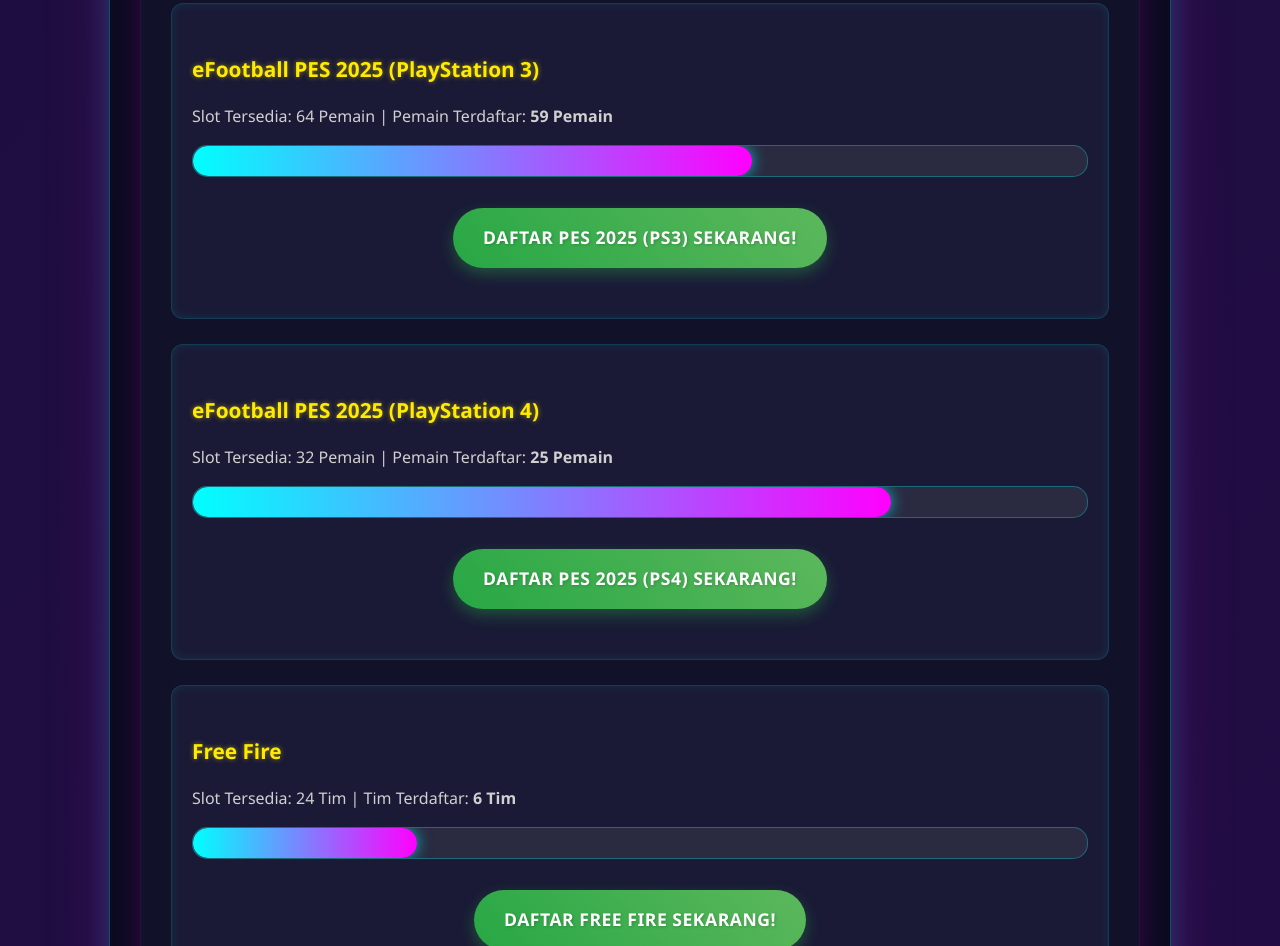
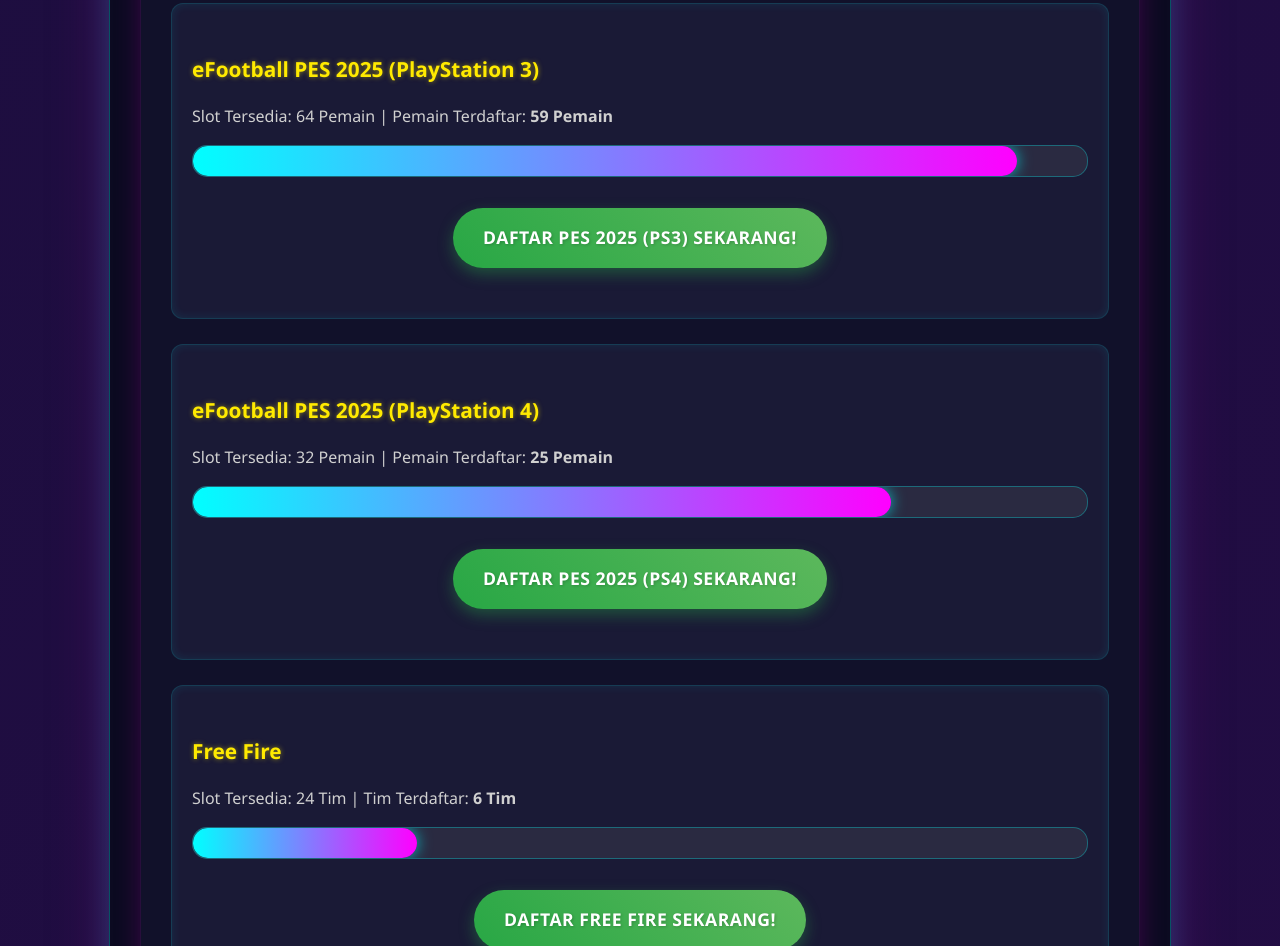
Before and after one commit to ZikryAl/EKSIS-FEST, a plain HTML site: page index.html in a window 1280 px wide. Shown: the part 1908-2854 px from the top of the page. Drawn offline with Linux system fonts and the light colour scheme.

Commit message:
Update index.html

```diff
--- a/index.html
+++ b/index.html
@@ -44,7 +44,7 @@
                 <h4>eFootball PES 2025 (PlayStation 3)</h4>
                 <p>Slot Tersedia: 64 Pemain | Pemain Terdaftar: <strong>59 Pemain</strong></p>
                 <div class="progress-bar-container">
-                    <div class="progress-bar-fill" style="width: 62.50%;"></div>
+                    <div class="progress-bar-fill" style="width: 92.12%;"></div>
                     <span class="progress-text">92.18% Terisi</span>
                 </div>
                 <p class="text-center">
```
